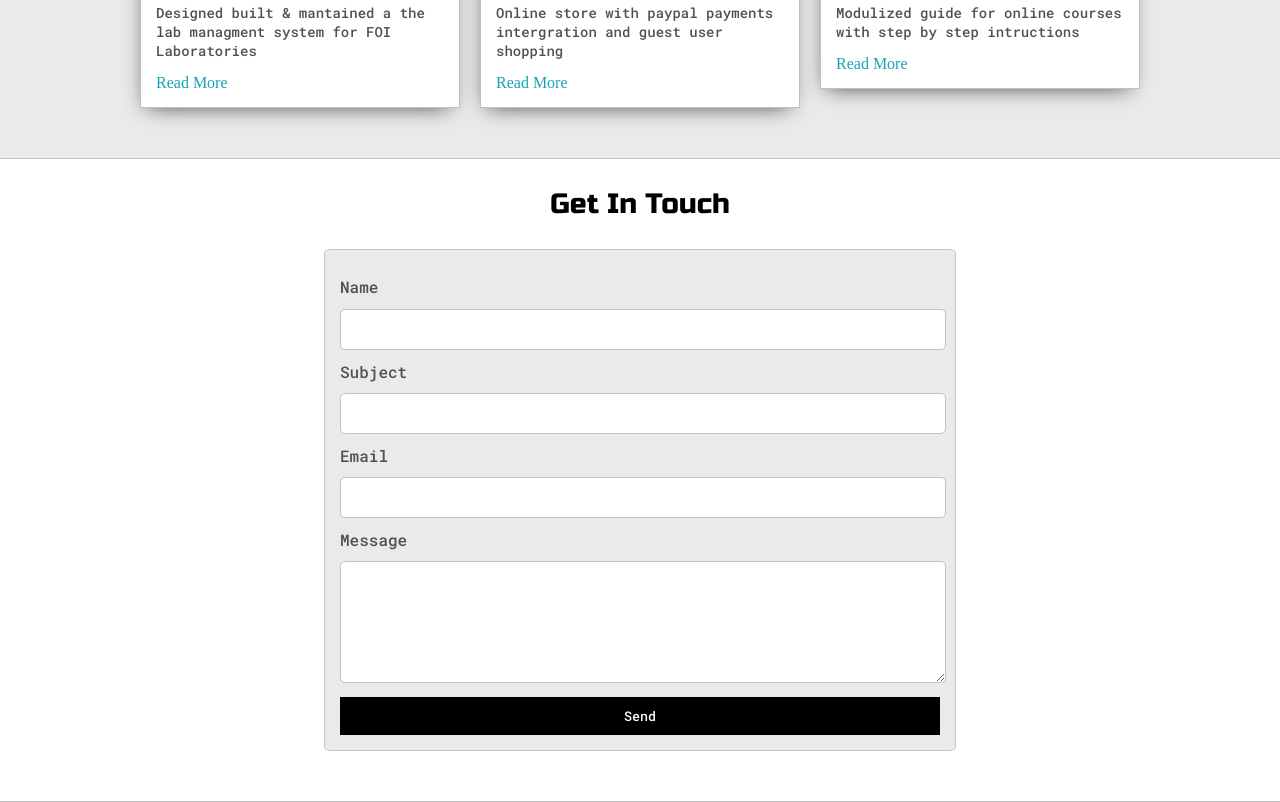
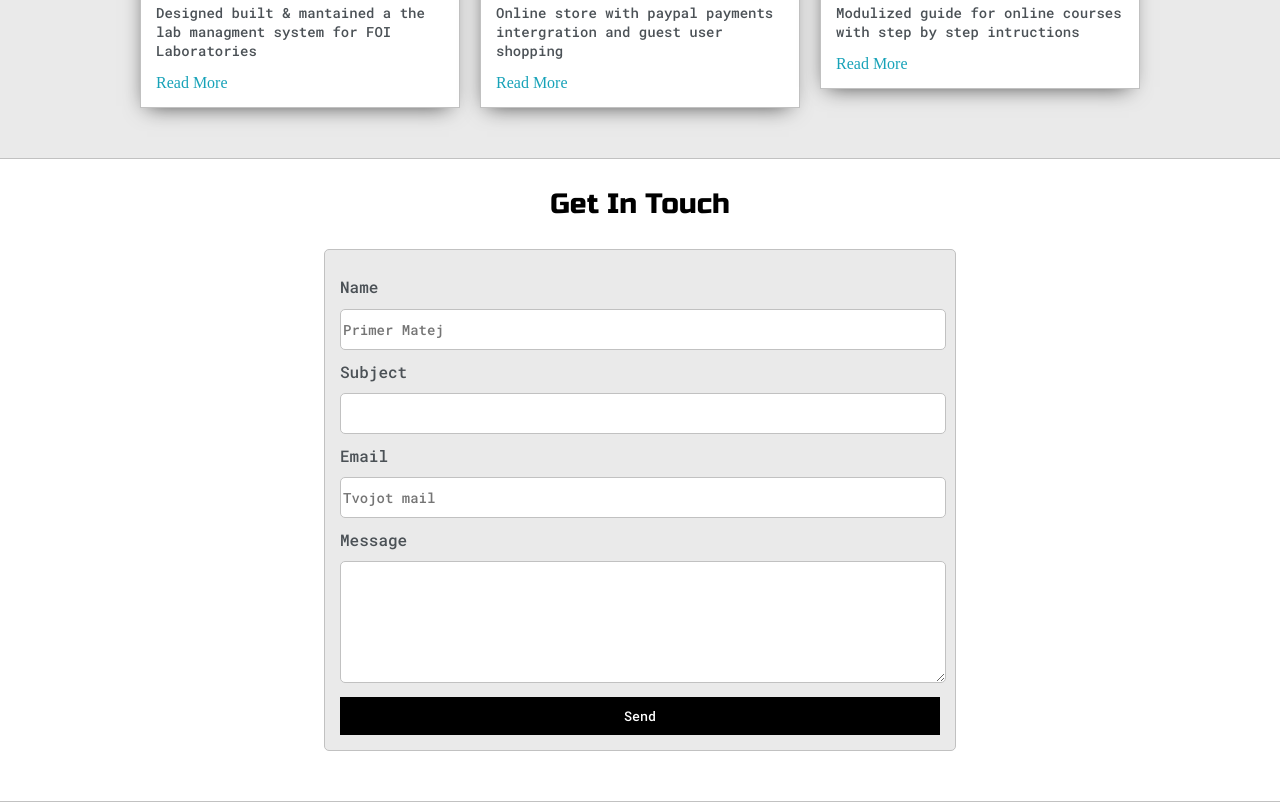
Before and after one commit to pavlovskim/pavlovskim, a plain HTML site: page index.html in a window 1280 px wide. Shown: the part 1617-2419 px from the top of the page. Drawn offline with Linux system fonts and the light colour scheme.

Commit message:
Update 1.2.2
Placeholder update on send email form

```diff
--- a/index.html
+++ b/index.html
@@ -177,13 +177,13 @@
 				<a name="contact"></a>
 
 				<label>Name</label>
-				<input class="input-field" type="text" name="name">
+				<input class="input-field" type="text" name="name" placeholder="Primer Matej">
 
 				<label>Subject</label>
 				<input class="input-field" type="text" name="subject">
 
 				<label>Email</label>
-				<input class="input-field" type="text" name="email">
+				<input class="input-field" type="text" name="email" placeholder="Tvojot mail">
 
 				<label>Message</label>
 				<textarea class="input-field" name="message"></textarea>
```
